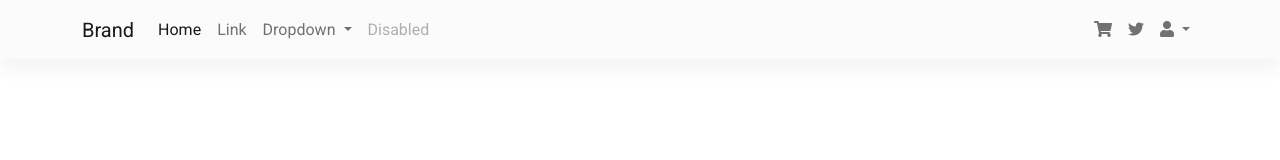
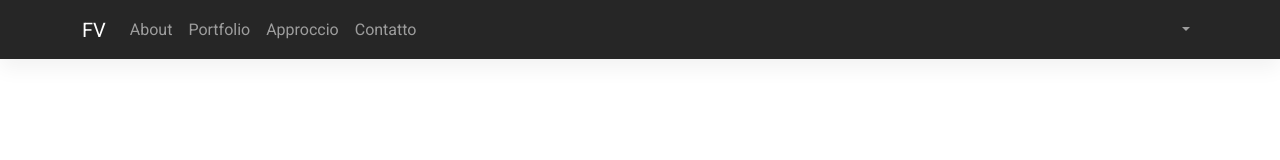
Before and after one commit to filippovolsi/portfolio, a plain HTML site: page mdbootstrap/portfolio-fv.html in a window 1280 px wide. Drawn offline with Linux system fonts and the light colour scheme; grey boxes are pictures that could not be loaded.

Commit message:
navbar personalized

```diff
--- a/mdbootstrap/portfolio-fv.html
+++ b/mdbootstrap/portfolio-fv.html
@@ -19,11 +19,11 @@
   <page>
     <header>
       <!-- Navbar -->
-<nav class="navbar navbar-expand-lg navbar-light bg-light">
+<nav class="navbar navbar-expand-lg navbar-dark bg-dark fixed-top">
   <!-- Container wrapper -->
   <div class="container">
     <!-- Navbar brand -->
-    <a class="navbar-brand" href="#">Brand</a>
+    <a class="navbar-brand" href="#">FV</a>
 
     <!-- Toggle button -->
     <button
@@ -43,12 +43,21 @@
       <!-- Left links -->
       <ul class="navbar-nav me-auto mb-2 mb-lg-0">
         <li class="nav-item">
-          <a class="nav-link active" aria-current="page" href="#">Home</a>
+          <a class="nav-link" href="#about">About</a>
         </li>
         <li class="nav-item">
-          <a class="nav-link" href="#">Link</a>
+          <a class="nav-link" href="#Portfolio">Portfolio</a>
         </li>
-        <!-- Navbar dropdown -->
+        <li class="nav-item">
+          <a class="nav-link" href="#approccio">Approccio</a>
+        </li>
+
+        <li class="nav-item">
+          <a class="nav-link" href="#contact">Contatto</a>
+        </li>
+          </ul>
+          <!-- Language dropdown -->
+          <ul class="navbar-nav">
                 <li class="nav-item dropdown">
                   <a
                     class="nav-link dropdown-toggle"
@@ -58,68 +67,34 @@
                     data-mdb-toggle="dropdown"
                     aria-expanded="false"
                   >
-            Dropdown
+                  <i class="italy flag m-0"></i>
                 </a>
-          <!-- Dropdown menu -->
                 <ul class="dropdown-menu" aria-labelledby="navbarDropdown">
-            <li><a class="dropdown-item" href="#">Action</a></li>
-            <li><a class="dropdown-item" href="#">Another action</a></li>
+                  <li>
+                    <a class="dropdown-item" href="index.html"
+                      ><i class="italy flag"></i>Italiano
+                      <i class="fa fa-check text-success ms-2"></i
+                    ></a>
+                  </li>
                   <li><hr class="dropdown-divider" /></li>
                   <li>
-              <a class="dropdown-item" href="#">Something else here</a>
+                    <a class="dropdown-item" href="#"><i class="united kingdom flag"></i>English</a>
+                  </li>
+                  <li>
+                    <a class="dropdown-item" href="#"><i class="france flag"></i>Français</a>
+                  </li>
+                    <a class="dropdown-item" href="#"><i class="spain flag"></i>Español</a>
                   </li>
                 </ul>
-        </li>
-        <li class="nav-item">
-          <a class="nav-link disabled" href="#" tabindex="-1" aria-disabled="true"
-            >Disabled</a
-          >
-        </li>
-      </ul>
-      <!-- Left links -->
-
-      <ul class="navbar-nav d-flex flex-row">
-           <!-- Icons -->
-           <li class="nav-item me-3 me-lg-0">
-             <a class="nav-link" href="#">
-               <i class="fas fa-shopping-cart"></i>
-             </a>
-           </li>
-           <li class="nav-item me-3 me-lg-0">
-             <a class="nav-link" href="#">
-               <i class="fab fa-twitter"></i>
-             </a>
-           </li>
-           <!-- Icon dropdown -->
-           <li class="nav-item me-3 me-lg-0 dropdown">
-             <a
-               class="nav-link dropdown-toggle"
-               href="#"
-               id="navbarDropdown"
-               role="button"
-               data-mdb-toggle="dropdown"
-               aria-expanded="false"
-             >
-               <i class="fas fa-user"></i>
-             </a>
-             <ul class="dropdown-menu" aria-labelledby="navbarDropdown">
-               <li><a class="dropdown-item" href="#">Action</a></li>
-               <li><a class="dropdown-item" href="#">Another action</a></li>
-               <li><hr class="dropdown-divider" /></li>
-               <li>
-                 <a class="dropdown-item" href="#">Something else here</a>
-               </li>
-             </ul>
-           </li>
-         </ul>
+            <!-- End Language dropdown -->
+            <!-- End Language dropdown -->
       </div>
-    <!-- Collapsible wrapper -->
     </div>
-  <!-- Container wrapper -->
   </nav>
-<!-- Navbar -->
+  <!-- End Navbar-->
     </header>
     <main>
+
     </main>
   </page>
   <footer>
```
Lines whose indentation alone changed are shown as unchanged.
